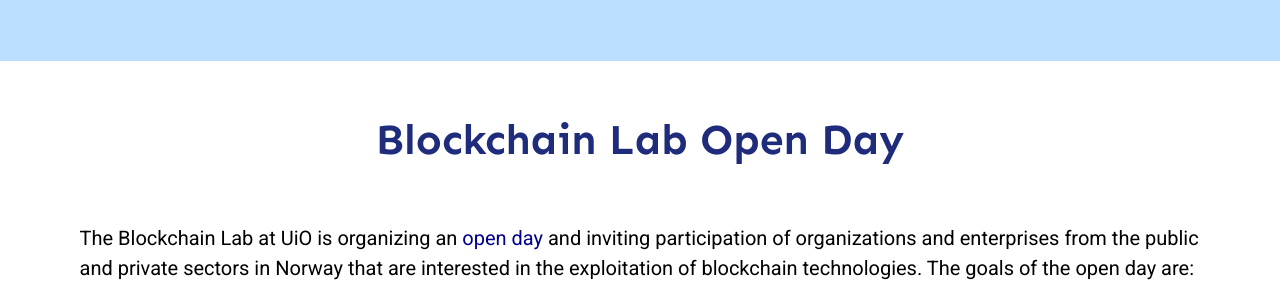
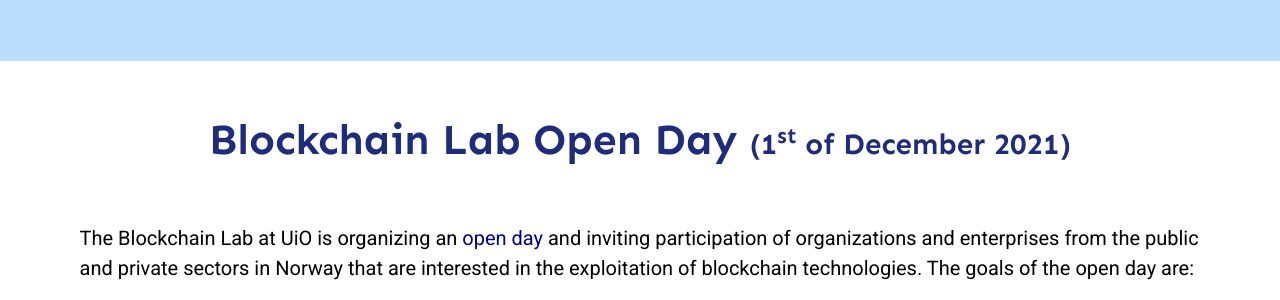
Before and after one commit to BCLatUiO/BCLatUiO.github.io, a plain HTML site: page index.html in a window 1280 px wide. Shown: the part 441-741 px from the top of the page. Drawn offline with Linux system fonts and the light colour scheme.

Commit message:
minor changes

```diff
--- a/index.html
+++ b/index.html
@@ -129,7 +129,7 @@
             <div class="row" style="padding-top: 40pt;">
                <div class="col-lg-12 posts-list">
                   <div class="single-post">
-                      <h1 style="text-align: center; font-size: 32pt; padding-bottom: 2%;" ><b>Blockchain Lab Open Day</b></h1>
+                      <h1 style="text-align: center; font-size: 32pt; padding-bottom: 2%;" ><b>Blockchain Lab Open Day</b> <a style="font-size: 22pt; color: darkblue;"><b>(1<sup>st</sup> of December 2021)</a></b> </h1>
                      <div class="blog_details">
                             <p style="color: black; font-size: 15pt; padding-left: 2.1%; padding-right: 2.1%;">The Blockchain Lab at UiO is organizing an <a href="openDay.html" style="color: darkblue;">open day</a> and inviting participation of organizations and enterprises from the public and private sectors in Norway that are interested in the exploitation of blockchain technologies. The goals of the open day are:
                                 <ul class="unordered-list" style="padding-left: 8%; font-size: 14pt;">
```
